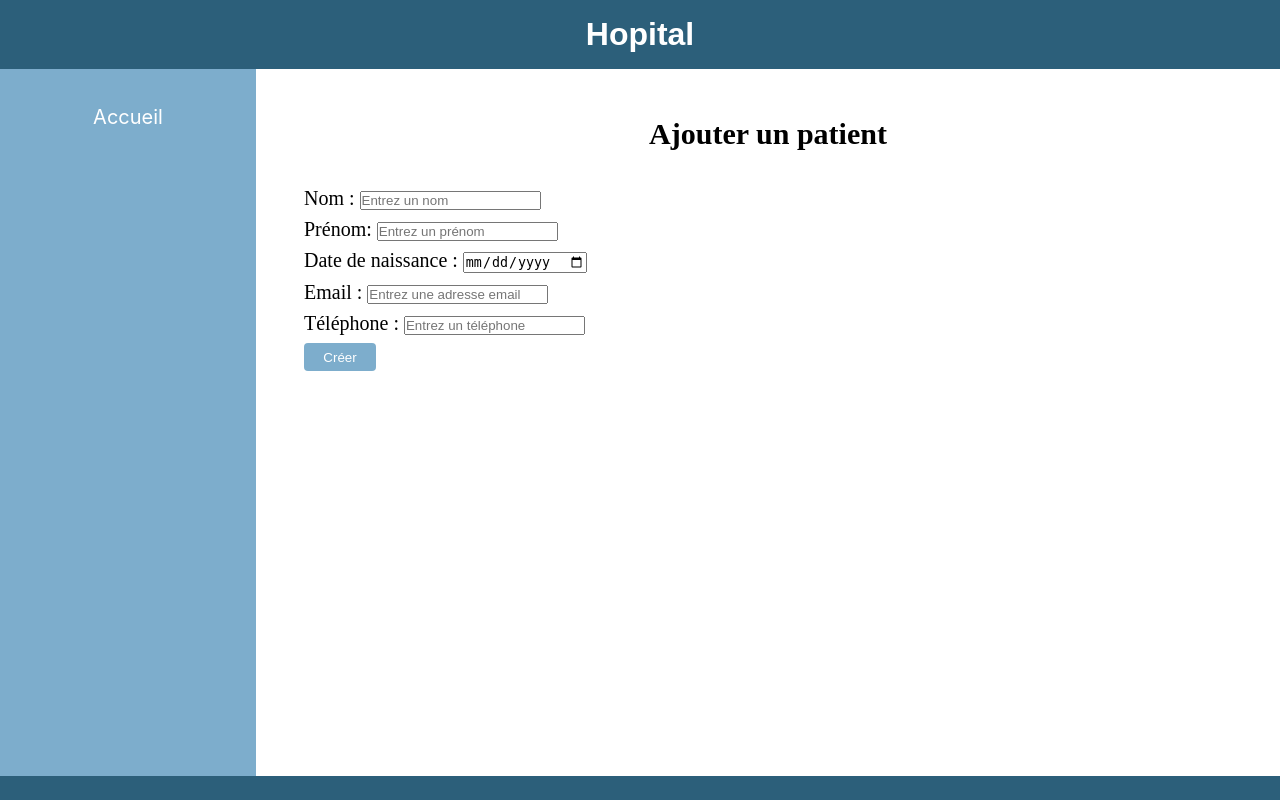
After one commit to Mikat63/vanilla_back_pdo, a PHP site: page /ajout_patient.php in a window 1280 px wide. The commit adds this page. Run offline with PHP 8.4, Linux system fonts and the light colour scheme.

Commit message:
COMPLETE: Exercice-PDO-2 exercice_1

```diff
--- /dev/null
+++ b/Exercice-PDO-2/ajout_patient.php
@@ -0,0 +1,95 @@
+<!DOCTYPE html>
+<html lang="en">
+
+<head>
+    <meta charset="UTF-8">
+    <meta name="viewport" content="width=device-width, initial-scale=1.0">
+    <link rel="stylesheet" href="style.css">
+    <title>Hopital - Ajout patient</title>
+</head>
+
+<body>
+    <header>
+        <h1>Hopital</h1>
+    </header>
+
+    <div class="main_aside_container">
+        <aside>
+            <nav>
+                <ul>
+                    <li><a href="index.php">Accueil</a></li>
+                </ul>
+            </nav>
+        </aside>
+
+        <main class="main_container">
+            <div class="main_title_container">
+                <h2>Ajouter un patient</h2>
+            </div>
+            <form class="form_container" action="./process/patient.php" method="POST">
+                <div>
+                    <label for="lastName">Nom :</label>
+                    <input type="text" name="lastName" id="lastName" minlength="3" maxlength="50" placeholder="Entrez un nom" required>
+                </div>
+
+                <div>
+                    <label for="firstName">Prénom:</label>
+                    <input type="text" name="firstName" id="firstName" minlength="3" maxlength="50" placeholder="Entrez un prénom" required>
+                </div>
+                <div>
+                    <label for="birthDate">Date de naissance :</label>
+                    <input type="date" name="birthDate" id="birthDate" minlength="3" maxlength="50" required>
+                </div>
+                <div>
+                    <label for="email">Email :</label>
+                    <input type="email" name="email" id="email" minlength="3" maxlength="50" placeholder="Entrez une adresse email" required>
+                </div>
+                <div>
+                    <label for="phone">Téléphone :</label>
+                    <input type="tel" name="phone" id="phone" minlength="3" maxlength="50" placeholder="Entrez un téléphone" required>
+                </div>
+
+                <div>
+                    <button class="form_button" type="submit">Créer</button>
+                </div>
+            </form>
+            <?php
+            if (isset($_GET['success'])) {
+                echo "<p class='green'>patient créé avec succès</p>";
+            } else if (isset($_GET['error'])) {
+                switch (($_GET['error'])) {
+                    case 'bad_method':
+                        echo "<p class='red'>Méthode incorrecte</p>";
+                        break;
+                    case 'missing':
+                        echo "<p class='red'>Tous les champs sont requis</p>";
+                        break;
+                    case 'empty':
+                        echo "<p class='red'>Les champs ne peuvent être vides</p>";
+                        break;
+                    case 'min':
+                        echo "<p class='red'>Les champs doivent avoir minimum 3 caractères</p>";
+                        break;
+                    case 'max':
+                        echo "<p class='red'>Les champs doivent avoir maximum 30 caractères</p>";
+                        break;
+                    case 'minMaxPhone':
+                        echo "<p class='red'>Le format téléphone est incorrect</p>";
+                        break;
+                    case 'invalidMail':
+                        echo "<p class='red'>L'email est invalide</p>";
+                        break;
+                    default:
+                        echo "Erreur inconnue";
+                        break;
+                }
+            }
+            ?>
+    </div>
+    </main>
+    </div>
+
+    <footer></footer>
+</body>
+
+</html>
--- a/Exercice-PDO-2/style.css
+++ b/Exercice-PDO-2/style.css
@@ -1,23 +1,43 @@
 * {
   margin: 0;
+  padding: 0;
+  box-sizing: border-box;
 }
 
 :root {
   --title-font: manrope, sans-serif;
   --text-font: inter, sans-serif;
-    --font-color: white;
+  --font-size-text: 20px;
+  --font-color-white: white;
+  --font-color-black: black;
   --background-color: #2c5f7a;
   --aside-color: #7dadcc;
+  --hover_color: rgb(31, 92, 119);
 }
 
-/* general section */
+html,
+body {
+  height: 100%;
+}
+
+body {
+  display: flex;
+  flex-direction: column;
+}
+
 header {
   display: flex;
   flex-direction: row;
   justify-content: center;
   background: var(--background-color);
   padding: 16px;
-    color: var(--font-color);
+  color: var(--font-color-white);
+  flex-shrink: 0;
+}
+
+main {
+  display: flex;
+  padding: 20px;
 }
 
 aside {
@@ -25,10 +45,14 @@ aside {
   flex-direction: column;
   align-items: center;
   background: var(--aside-color);
-    padding: 12px;
-    color: var(--font-color);
-    height: 100vh;
-    width: 10%;
+  padding: 36px;
+  color: var(--font-color-white);
+  width: 20%;
+  font-size: var(--font-size-text);
+}
+
+main {
+  width: 80%;
 }
 
 footer {
@@ -37,25 +61,92 @@ footer {
   justify-content: center;
   background: var(--background-color);
   padding: 12px;
-    color: var(--font-color);
-    position: fixed;
-    bottom: 0;
+  color: var(--font-color-white);
+  flex-shrink: 0;
   width: 100%;
+}
+
+/* classes elements */
+.main_aside_container {
+  display: flex;
+  flex: 1;
+  font-size: var(--font-size-text);
+}
+
+.main_container {
+  display: flex;
+  flex-direction: column;
+  gap: 36px;
+  padding: 48px;
+}
+
+.main_title_container {
+  display: flex;
+  flex-direction: column;
+  justify-content: center;
+  align-items: center;
+}
+
+.form_container {
+  display: flex;
+  flex-direction: column;
+  gap: 8px;
+  color: var(--font-color-black);
+}
+
+.form-container input {
+  padding: 8px;
+  border: none;
+  border-radius: 4px;
+  background-color: transparent;
+}
+
+/* nav elements */
+nav {
+  display: flex;
+  flex-direction: column;
+  align-items: center;
+  justify-content: center;
+}
+
+/* title elements */
+h1 {
+  font-family: var(--title-font);
 }
 
 /* list elements */
 ul {
   list-style-type: none;
-    padding: 0;
+  width: 100%;
 }
 
-
+/* links elements */
 a {
   text-decoration: none;
   color: var(--font-color);
   font-family: var(--text-font);
+  cursor: pointer;
 }
 
-li:hover {
-    color: #2c5f7a;
+a:hover {
+  color: var(--hover_color);
 }
+
+/* buttons elements */
+.form_button {
+  border: none;
+  border-radius: 4px;
+  background: var(--aside-color);
+  color: var(--font-color-white);
+  width: 72px;
+  height: 28px;
+}
+
+/* message elements */
+.green {
+  color: green;
+}
+
+.red {
+  color: red;
+}
```
Also changed, not shown: Exercice-PDO-2/index.php (+13 -5 lines), Exercice-PDO-2/process/patient.php (added, +70 -0 lines), Exercice-PDO-2/process/user.php (deleted). Lines whose indentation alone changed are shown as unchanged.
